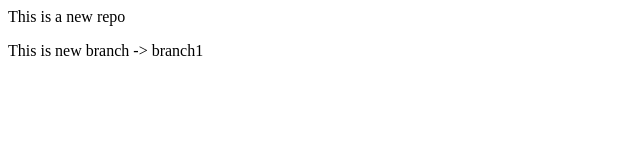
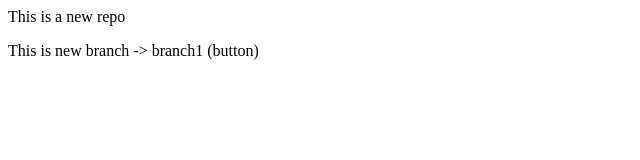
Before and after one commit to Pranav0786/locall-repo, a plain HTML site: page index.html in a window 1280 px wide. Shown: the full height of the page, 0-640 px from the left. Drawn offline with Linux system fonts and the light colour scheme.

Commit message:
Add button

```diff
--- a/index.html
+++ b/index.html
@@ -1,2 +1,2 @@
 <p>This is a new repo</p>
-<p>This is new branch -> branch1</p>
+<p>This is new branch -> branch1 (button)</p>
```
